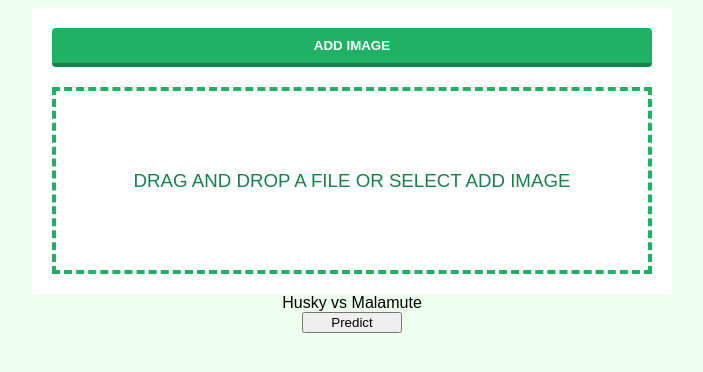
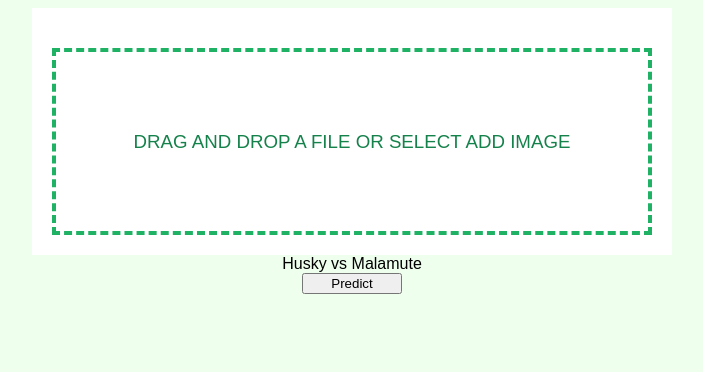
Before and after one commit to HanByeolLee/AIDog, a plain HTML site: page index.html in a window 1280 px wide. Shown: the whole page, without its empty margins (288-991 px from the left). Drawn offline with nearby package versions, Linux system fonts and the light colour scheme.

Commit message:
add image button delete

```diff
--- a/index.html
+++ b/index.html
@@ -7,8 +7,6 @@
 <body>
     <script class="jsbin" src="https://ajax.googleapis.com/ajax/libs/jquery/1/jquery.min.js"></script>
     <div class="file-upload">
-        <button class="file-upload-btn" type="button" onclick="$('.file-upload-input').trigger( 'click' )">Add
-            Image</button>
 
         <div class="image-upload-wrap">
             <input class="file-upload-input" type='file' onchange="readURL(this);" accept="image/*" />
```
